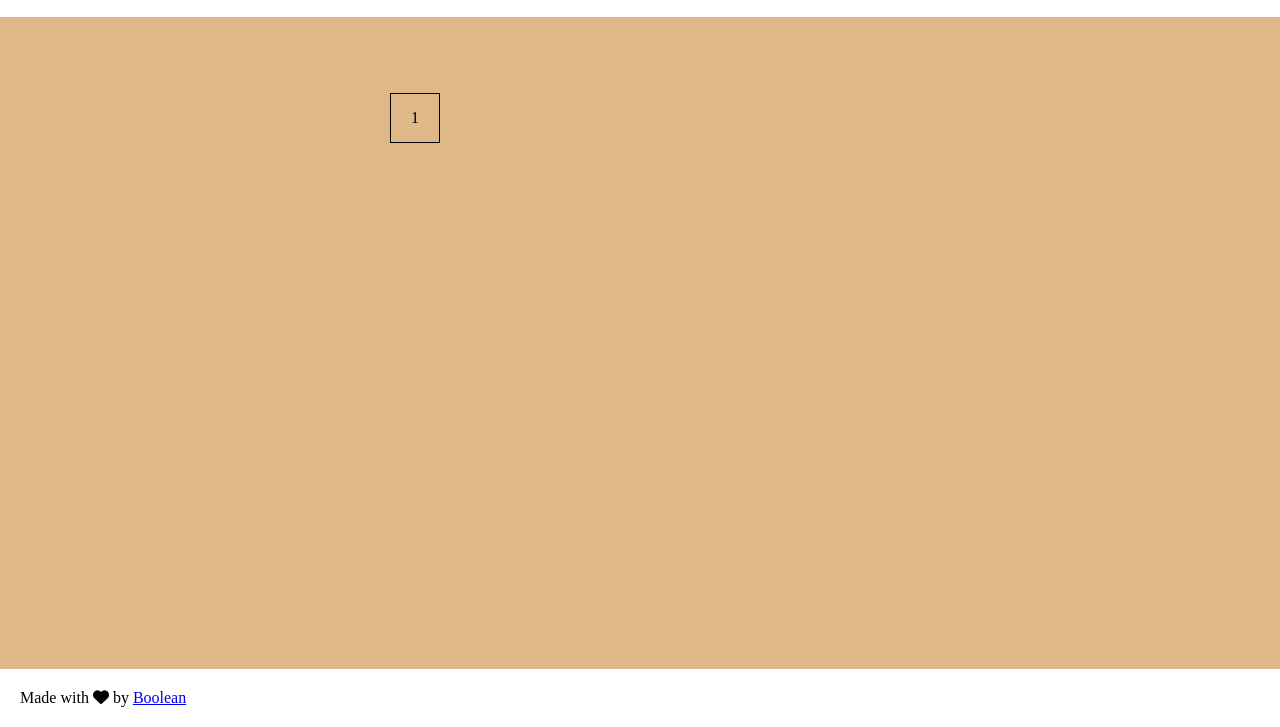
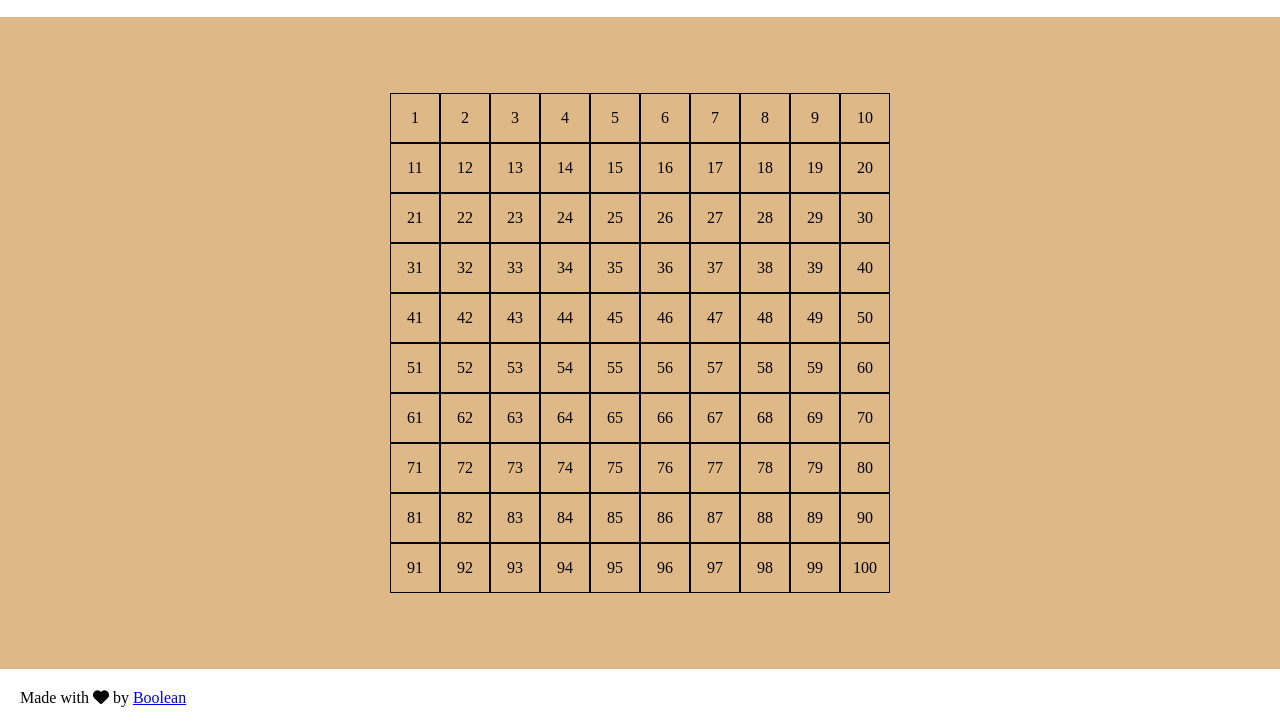
Before and after one commit to IvanRizzo28/js-campominato-grid, a plain HTML site: page index.html in a window 1280 px wide. Both pictures are taken after a click on the button "Start". Shown: the part 73-800 px from the top of the page. Drawn offline with Linux system fonts and the light colour scheme.

Commit message:
fine esercizio + bonus

```diff
--- a/css/style.css
+++ b/css/style.css
@@ -64,4 +64,10 @@ main{
     display: flex;
     align-items: center;
     justify-content: center;
+    cursor: pointer;
+    transition: 1s;
 }
+
+.blu{
+    background-color: aqua;
+}
--- a/index.html
+++ b/index.html
@@ -22,14 +22,11 @@
                 <option value="9">Medio</option>
                 <option value="7">Difficile</option>
             </select>
-            <button>Start</button>
+            <button id="start">Start</button>
         </div>
     </header>
     <main>
         <div class="container">
-            <div class="cell">
-                1
-            </div>
         </div>
     </main>
     <footer>
--- a/js/main.js
+++ b/js/main.js
@@ -7,5 +7,40 @@ con difficoltà 1 => 100 caselle, con un numero compreso tra 1 e 100, divise in
 con difficoltà 2 => 81 caselle, con un numero compreso tra 1 e 81, divise in 9 caselle per 9 righe;
 con difficoltà 3 => 49 caselle, con un numero compreso tra 1 e 49, divise in 7 caselle per 7 righe;
 */
+'use strict';
 
-'use strict';
+/*
+funzioni
+*/
+
+function creaCelle(elemento,classe,contenuto,difficolta=10){
+    let element=document.createElement(elemento);
+    element.classList.add(classe);
+    element.innerText=contenuto;
+    diff.style.setProperty('--difficolta', difficolta);
+    element.addEventListener("click", function(){
+        element.classList.add("blu");
+        console.log(contenuto);
+    });
+    container.append(element);
+}
+
+/*
+main
+*/
+const start=document.getElementById("start");
+const select=document.getElementById("select");
+const container=document.querySelector(".container");
+const diff = document.querySelector(':root');
+let rs = getComputedStyle(diff);
+/*console.log(rs.getPropertyValue('--difficolta'));
+diff.style.setProperty('--difficolta', '7');
+console.log(rs.getPropertyValue('--difficolta'));*/
+
+start.addEventListener("click", function(){
+    container.innerHTML="";
+    //console.log(select.value);
+    let dim=Math.pow(select.value,2);
+    //console.log(dim);
+    for(let i=0;i<dim;i++)  creaCelle("div","cell",i+1,select.value);
+});
```
Also changed, not shown: 1 other file.
